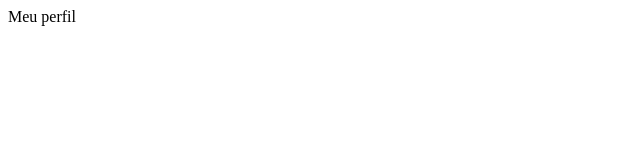
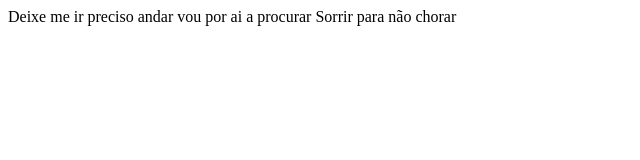
Before and after one commit to leonardobombicino/perfil, a plain HTML site: page index.html in a window 1280 px wide. Shown: the whole page, without its empty margins (0-640 px from the left). Drawn offline with Linux system fonts and the light colour scheme.

Commit message:
Update index.html

```diff
--- a/index.html
+++ b/index.html
@@ -3,6 +3,7 @@
     <title> Meu perfil </title>
   </head>
   <body>
-    Meu perfil
+    Deixe me ir preciso andar vou por ai a procurar
+    Sorrir para não chorar
     </body>
    </html>
```
